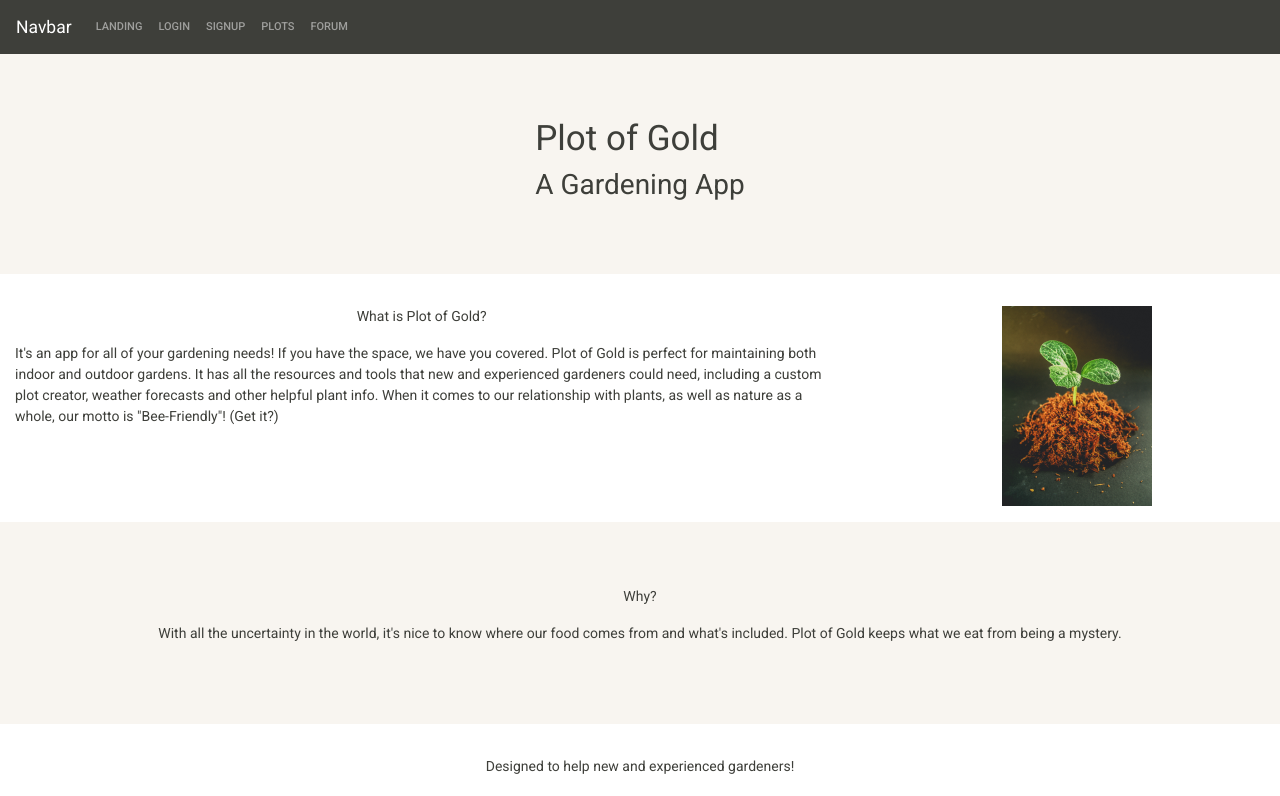
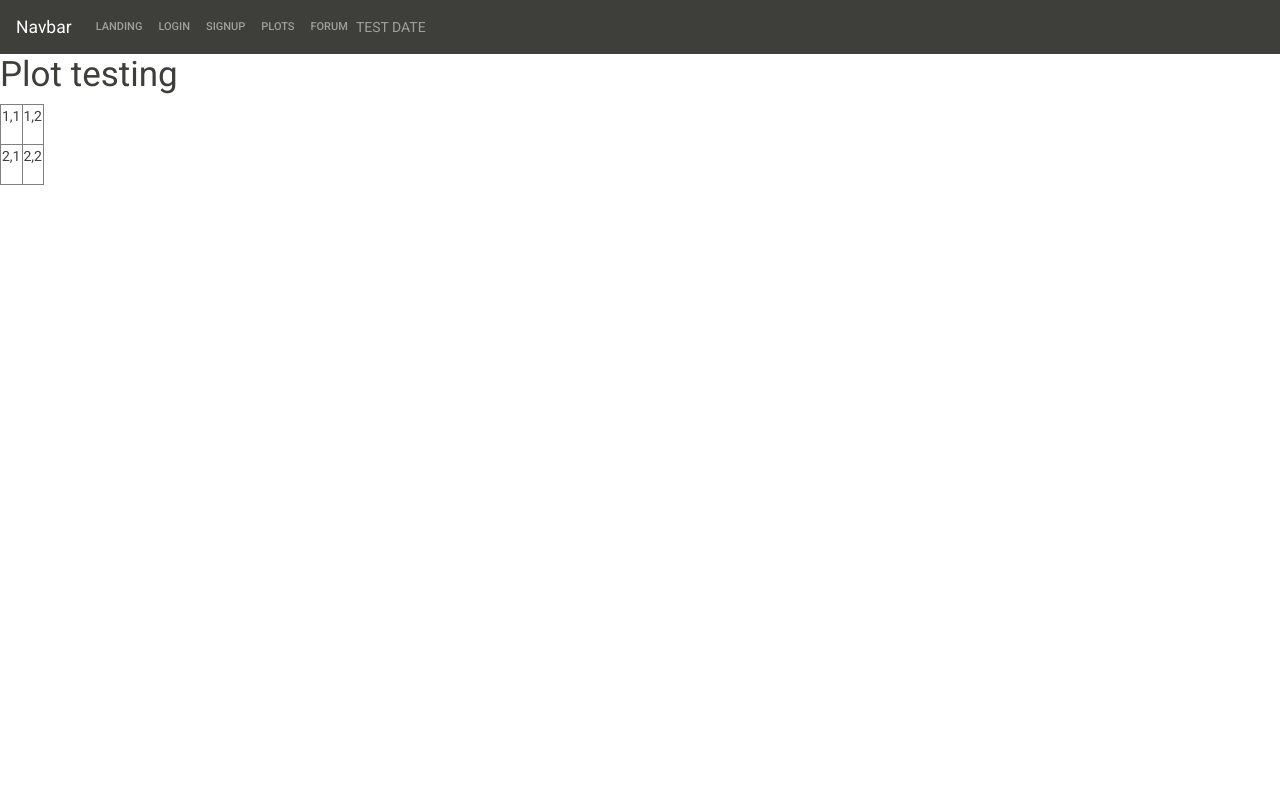
Before and after one commit to EddiePhi/Plot-Of-Gold, a React (Create React App) app in the folder client/: page / in a window 1280 px wide. Shown: the top 796 px of the page. Built offline with nearby package versions, Linux system fonts and the light colour scheme.

Commit message:
initial generate plot functionality

```diff
--- a/client/package.json
+++ b/client/package.json
@@ -12,6 +12,7 @@
     "react": "^17.0.1",
     "react-bootstrap": "^1.5.1",
     "react-dom": "^17.0.1",
+    "react-html-parser": "^2.0.2",
     "react-router-dom": "^5.2.0",
     "react-scripts": "4.0.3",
     "web-vitals": "^1.1.0"
--- a/client/src/App.js
+++ b/client/src/App.js
@@ -5,7 +5,7 @@ import { BrowserRouter as Router, Route } from "react-router-dom";
 import LandingPage from "./pages/landingPage";
 import LoginPage from "./pages/loginPage";
 import SignupPage from "./pages/signupPage";
-import Homepage from "./pages/homePage";
+import Homepage from "./pages/HomePage";
 import ForumPage from "./pages/ForumPage";
 
 // import logo from "./logo.svg";
--- a/client/src/components/OurNavbar/index.js
+++ b/client/src/components/OurNavbar/index.js
@@ -1,5 +1,5 @@
 import React from "react";
-import { Navbar, Nav } from "react-bootstrap";
+import { Navbar, Nav, Container, Row, Col } from "react-bootstrap";
 import { Link } from "react-router-dom";
 
 function OurNavbar() {
@@ -7,6 +7,7 @@ function OurNavbar() {
     <>
       <Navbar bg="primary" variant="dark">
         <Navbar.Brand href="#home">Navbar</Navbar.Brand>
+        <div className="collapse navbar-collapse">
         <Nav className="mr-auto">
           <Link className="nav-link" to="/">
             Landing
@@ -24,6 +25,10 @@ function OurNavbar() {
             Forum
           </Link>
         </Nav>
+        <Container className="navbar-nav ml-auto float-right" style={{color: "#FFFFFF80", fontFamily: "Roboto"}}>
+          TEST DATE
+        </Container>
+        </div>
       </Navbar>
     </>
   );
--- a/client/src/components/PlotTable/index.js
+++ b/client/src/components/PlotTable/index.js
@@ -0,0 +1,33 @@
+import React from "react";
+import { Container, Row, Col } from "react-bootstrap";
+import ReactHtmlParser, { processNodes, convertNodeToElement, htmlparser2 } from 'react-html-parser';
+
+function PlotTable({name, rows, columns}) {
+    let theader = `<table id="table" border="1">\n`;
+    let tbody = ``;
+    let tfooter = `</table>`;
+
+
+    // //CREATE TABLE FOR PLOT BASED ON USER INPUT (Drag and drop - jQuery UI)
+    for (let i = 0; i < rows; i++) {
+
+        tbody += `<tr>`;
+        for (let j = 0; j < columns; j++) {
+            tbody +=
+            `<td class="droppable" data-row="${i+1}" data-col="${j+1}">
+                <div class="draggable"><p>${i+1},${j+1}</p></div>
+            </td>`;
+        }
+        tbody += `</tr>`;
+        }
+
+        let wholeTable = theader + tbody + tfooter;
+
+  return (
+    <>
+        <div>{ReactHtmlParser(wholeTable)}</div>
+    </>
+  )
+}
+
+export default PlotTable;
--- a/client/src/index.js
+++ b/client/src/index.js
@@ -1,6 +1,6 @@
 import React from "react";
 import ReactDOM from "react-dom";
-// import './index.css';
+import './index.css';
 import App from "./App";
 import reportWebVitals from "./reportWebVitals";
 
@@ -11,6 +11,7 @@ ReactDOM.render(
   document.getElementById("root")
 );
 
+
 // If you want to start measuring performance in your app, pass a function
 // to log results (for example: reportWebVitals(console.log))
 // or send to an analytics endpoint. Learn more: https://bit.ly/CRA-vitals
--- a/client/src/pages/landingPage.js
+++ b/client/src/pages/landingPage.js
@@ -8,10 +8,15 @@ import mike from '../assets/profilePictures/michael.jpeg';
 import tim from '../assets/profilePictures/timothy.jpeg';
 import seedling from '../assets/landingPage/seedling.jpg';
 
+import PlotTable from '../components/PlotTable'
+
 function LandingPage() {
   return (
     <>
-      <OurJumbotron>
+      <h1>Plot testing</h1>
+      <PlotTable name="Name Test" rows={2} columns={2} />
+
+      {/* <OurJumbotron>
         <Container className="d-flex justify-content-center">
           <div className="jumbo-body jumbo-image">
             <div>
@@ -40,7 +45,7 @@ function LandingPage() {
             </Container>
           </Col>
           <Col lg={4} className="d-flex justify-content-center">
-            <img src={seedling} style={{height:"200px"}}></img>
+            <img src={seedling} style={{height:"200px"}} alt="Seedling"></img>
           </Col>
         </Row>
 
@@ -99,7 +104,7 @@ function LandingPage() {
         <Container className="d-flex justify-content-center">
           <Button className="btn-success mb-3">Start</Button>
         </Container>
-      </div>
+      </div> */}
     </>
   );
 }
```
